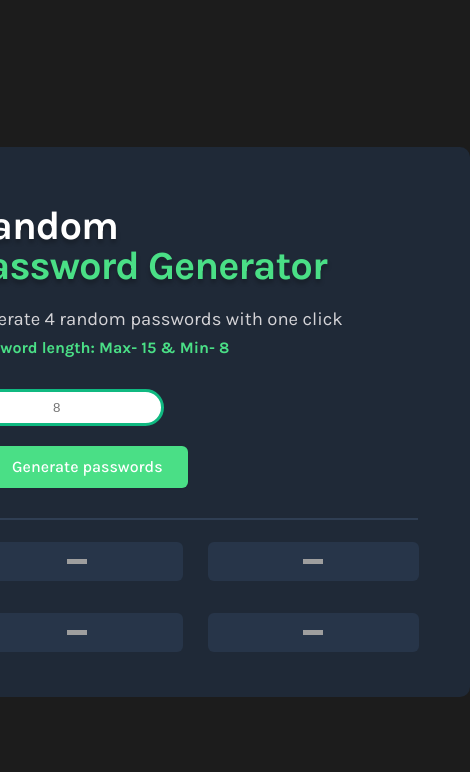
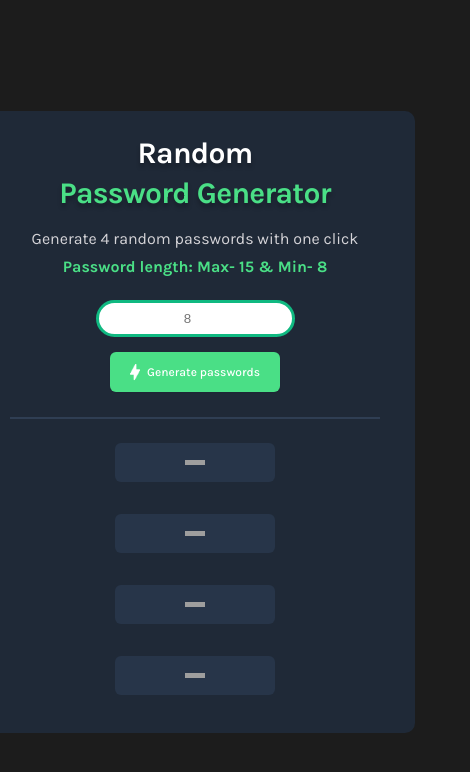
Before and after one commit to nitishparihar/passwordgenerator, a React (Create React App) app: page / in a window 390 px wide. Shown: the top 772 px of the page, 470 px wide, since content can reach past the window. Built offline with nearby package versions, Linux system fonts and the light colour scheme; grey boxes are pictures that could not be loaded.

Commit message:
adding media queries

```diff
--- a/src/index.css
+++ b/src/index.css
@@ -193,3 +193,78 @@ hr {
   text-align: center;
   margin-bottom: 5px;
 }
+
+@media (max-width: 768px) {
+    html {
+        margin: 0 auto;
+    }
+    main {
+        display: block;
+        width: 440px;
+        height: auto;
+    }
+    .header {
+        display: block;
+        text-align: center;
+        align-self: center;
+        margin: 0 auto;
+    }
+    .heading {
+        font-size: 30px;
+        margin: 0;
+    }
+    .subtitle {
+        font-size: 16px;
+        margin-bottom: 15px;
+    }
+    .subtitle-1 {
+        font-size: 16px;
+        margin-top: -10px;
+        margin-bottom: 1.5em;
+    }
+    .generate-btn {
+        font-size: 12px;
+        line-height: 20px;
+        margin: 15px auto -5px auto;
+        width: 170px;
+        height: 40px;
+        gap: 5px;
+    }
+    .generate-btn:active {
+        width: 180px;
+    }
+    .error {
+        padding-left: 27%;
+    }
+      hr {
+        width: 370px;
+    }
+    .password-wrapper {
+        display: block;
+        justify-content: center;
+        align-items: center;
+        padding-top: 0;
+    }
+    .passwords {
+        grid-template-columns: 1fr;
+        grid-template-rows: 1fr;
+        grid-template-areas:
+            "password"
+            "password";
+        justify-items: center;
+        gap: 0px 0px;
+        width: 380px;
+        margin: 0 auto;
+    }
+    .password-display {
+        grid-area: "password";
+        width: 160px;
+        height: 39px;
+        display: flex;
+        justify-content: center;
+        align-items: center;
+    }
+    .password {
+        font-size: 13px;
+    }
+}
```
